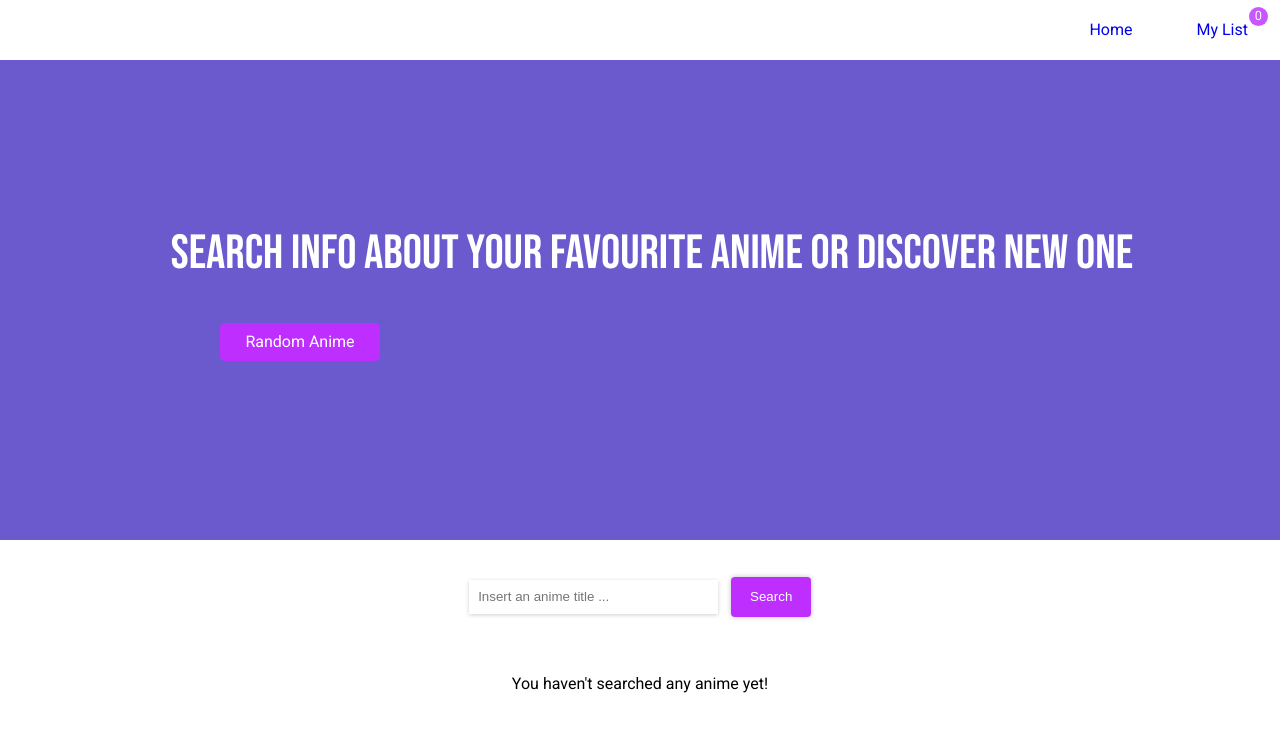
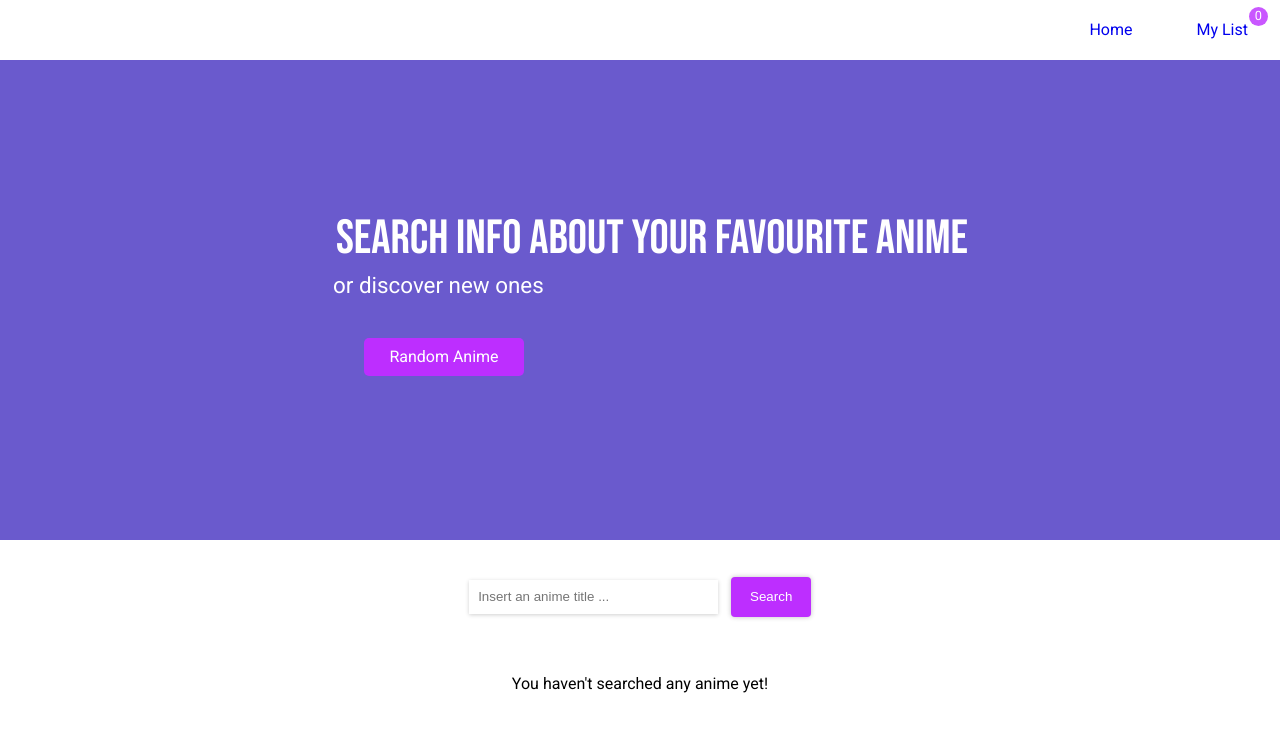
Before and after one commit to andreaevolo/spa-anime-discovery, a React (Create React App) app: page / in a window 1280 px wide. Shown: the top 732 px of the page. Built offline with nearby package versions, Linux system fonts and the light colour scheme.

Commit message:
added subheading in home page banner

```diff
--- a/src/components/Banner.js
+++ b/src/components/Banner.js
@@ -33,6 +33,7 @@ const Banner = (props) => {
   return (
     <div className="banner">
       <h1>{props.title}</h1>
+      {props.subtitle.length ? <h2>{props.subtitle}</h2> : ''}
       {requestLoading ? (
         <Spinner color="#fff" size="3x" />
       ) : (
--- a/src/components/Home.js
+++ b/src/components/Home.js
@@ -2,8 +2,6 @@ import React, { useState, useRef, useEffect } from "react";
 import Banner from "./Banner";
 import SearchBar from "./SearchBar";
 import AnimeCardBoard from "./AnimeCardBoard";
-import { FontAwesomeIcon } from "@fortawesome/react-fontawesome";
-import { faSpinner } from "@fortawesome/free-solid-svg-icons";
 import Spinner from "./Spinner";
 
 const Home = (props) => {
@@ -51,7 +49,7 @@ const Home = (props) => {
 
   return (
     <div>
-      <Banner title="Search info about your favourite anime or discover new one" />
+      <Banner title="Search info about your favourite anime" subtitle="or discover new ones"/>
       <SearchBar onInputChange={handleChange} />
       {!animeList.length ? (
         <div id="board-container">
--- a/src/index.css
+++ b/src/index.css
@@ -260,13 +260,21 @@ small,
   text-decoration: none;
   padding: 5px 1.6em;
   border-radius: 5px;
-  margin-right: 9em;
+  margin-right: 15em;
 
 }
 
 .banner h1 {
   margin-left: 0.5em;
   font-size: 2.4em;
+  margin-bottom: 0;
+}
+
+.banner h2 {
+  font-size: 1.6em;
+  font-family: "Roboto", sans-serif;
+  margin-top: 0;
+  margin-right: 6em;
 }
 
 #info-container {
@@ -289,6 +297,7 @@ small,
 #info-banner h2 {
   color: white;
   font-size: 3em;
+  font-family: "Roboto", sans-serif;
 }
 
 #info-text {
@@ -494,6 +503,10 @@ small,
   .banner h1 {
     font-size: 3em;
   }
+  .banner h2 {
+    font-size: 1.4em;
+    margin-right: 18em;
+  }
   .navbar ul li {
     margin: 0 2em;
   }
@@ -503,13 +516,14 @@ small,
   }
 
   .random-anime-cta {
-    margin-right: 85vh;
+    margin-right: 49vh;
     cursor: pointer;
   }
 
   .random-anime-cta:hover {
     background-color: #b923ff;
   }
+
   #serchbar-btn:hover {
     background-color: #bd2eff;
   }
```
